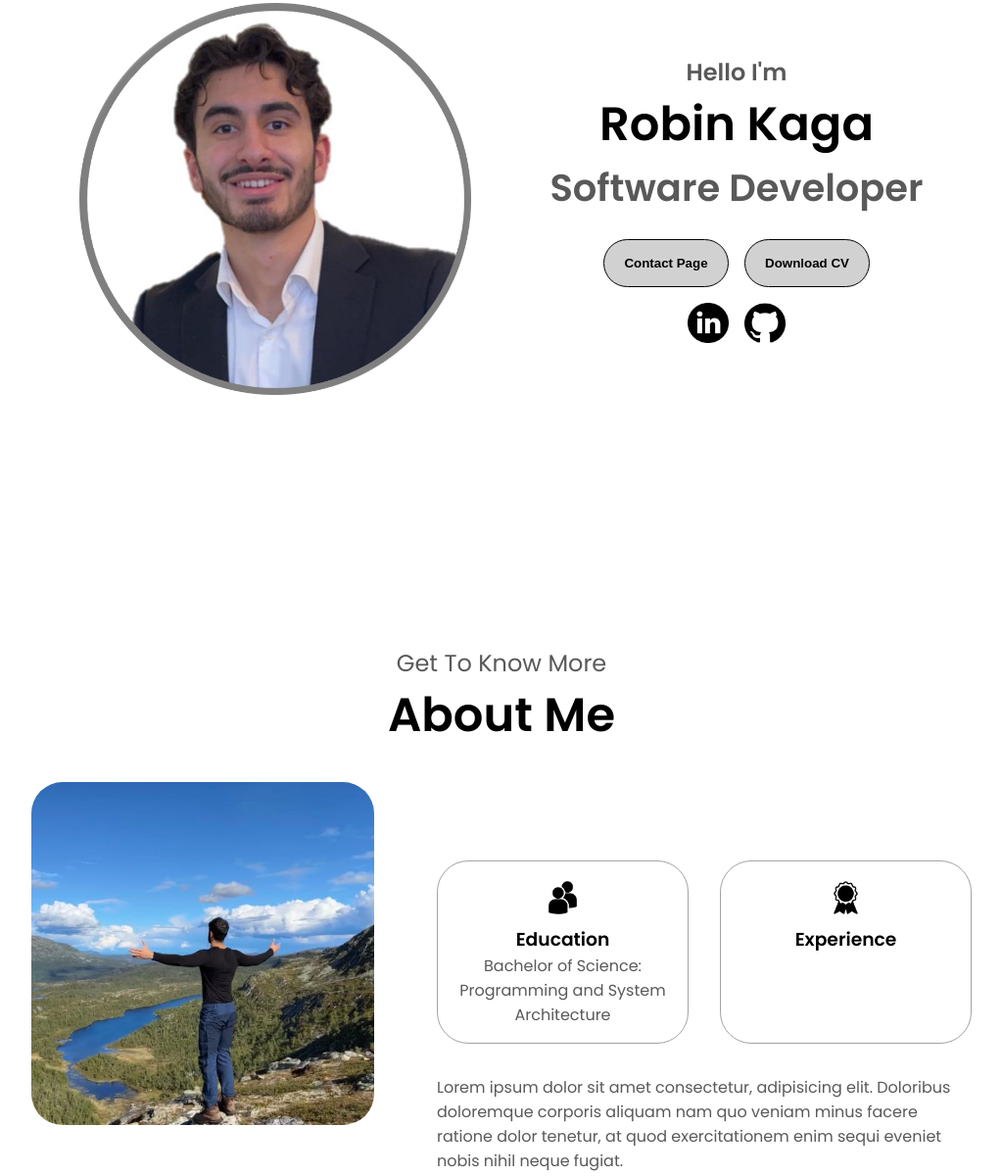
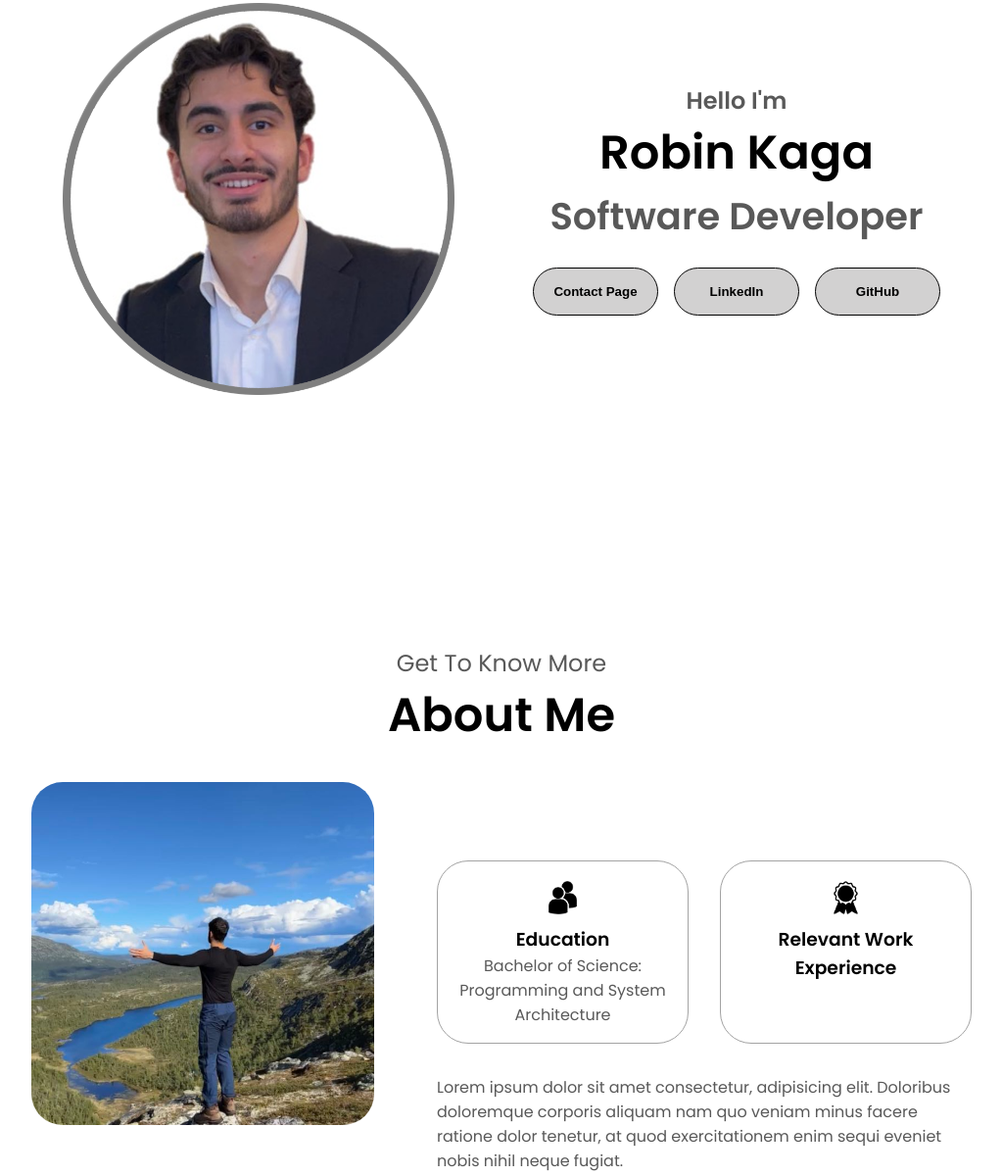
Before and after one commit to Robin-Ka/Portfolio-website, a plain HTML site: page index.html in a window 1280 px wide. Shown: the part 293-1493 px from the top of the page at 98% size, without its empty margins (128-1151 px from the left). Drawn offline with Linux system fonts and the light colour scheme.

Commit message:
Updated profile section

```diff
--- a/index.html
+++ b/index.html
@@ -49,16 +49,22 @@
                 <button
                 class="btn btn-color-1"
                 onclick="location=href='./#contact'">Contact Page</button>
+                <!-- <button
+                class="btn btn-color-2"
+                onclick="window.open('./assets/resume-example.pdf')">Download CV</button> -->
                 <button
-                class="btn btn-color-2"
-                onclick="window.open('./assets/resume-example.pdf')">Download CV</button>
+                class="btn btn-color-1"
+                onclick="window.open('https://www.linkedin.com/in/robin-kaga-0b44a6255/')">LinkedIn</button>
+                <button
+                class="btn btn-color-1"
+                onclick="window.open('https://github.com/RobinKaga')">GitHub</button>
             </div>
-            <div id="socials-container">
+            <!-- <div id="socials-container">
                 <img src="./assets/linkedin.png" alt="My LinkedIn profile"
                 class="icon" onclick="window.open('https://www.linkedin.com/in/robin-kaga-0b44a6255/')">
                 <img src="./assets/github.png" alt="My GitHub profile"
                 class="icon" onclick="window.open('https://github.com/RobinKaga')">
-            </div>
+            </div> -->
         </div>
     </section>
     <section id="about">
@@ -83,7 +89,7 @@
                     <div class="details-container">
                         <img src="./assets/experience.png" alt="experience icon"
                         class="icon">
-                        <h3>Experience</h3>
+                        <h3>Relevant Work Experience</h3>
                     </div>
                 </div>
                 <div class="text-container">
--- a/style.css
+++ b/style.css
@@ -232,14 +232,12 @@ section{
     border-radius: 2rem;
 }
 
-.btn-color-1,
-.btn-color-2{
+.btn-color-1{
     border: black 0.1rem solid;
     background: rgb(210, 209, 209);
 }
 
-.btn-color-1:hover,
-.btn-color-2:hover{
+.btn-color-1:hover{
     cursor: pointer;
     color: white;
     background: black;
```
